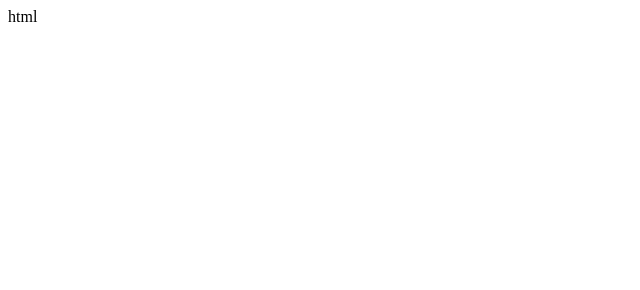
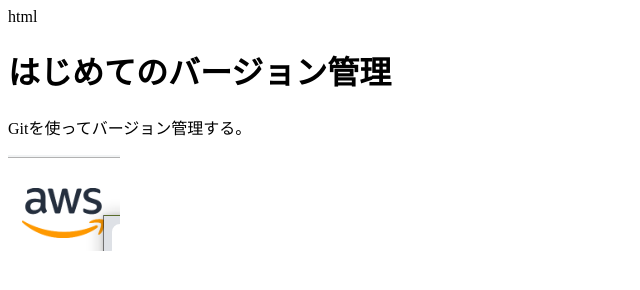
Before and after one commit to hiroyuki-naka/first-git, a plain HTML site: page index.html in a window 1280 px wide. Shown: the whole page, without its empty margins (0-640 px from the left). Drawn offline with Linux system fonts and the light colour scheme.

Commit message:
add git-logo image

```diff
--- a/index.html
+++ b/index.html
@@ -5,5 +5,9 @@ html
         <meta charset="utf-8">
         <title>Gitチュートリアル</title>
     </head>
-
+    <body>
+        <h1>はじめてのバージョン管理</h1>
+        <p>Gitを使ってバージョン管理する。</p>
+        <img src="git-logo.png" alt="git logo">
+    </body>
 </html>
```
Also changed, not shown: git-logo.PNG (added).
